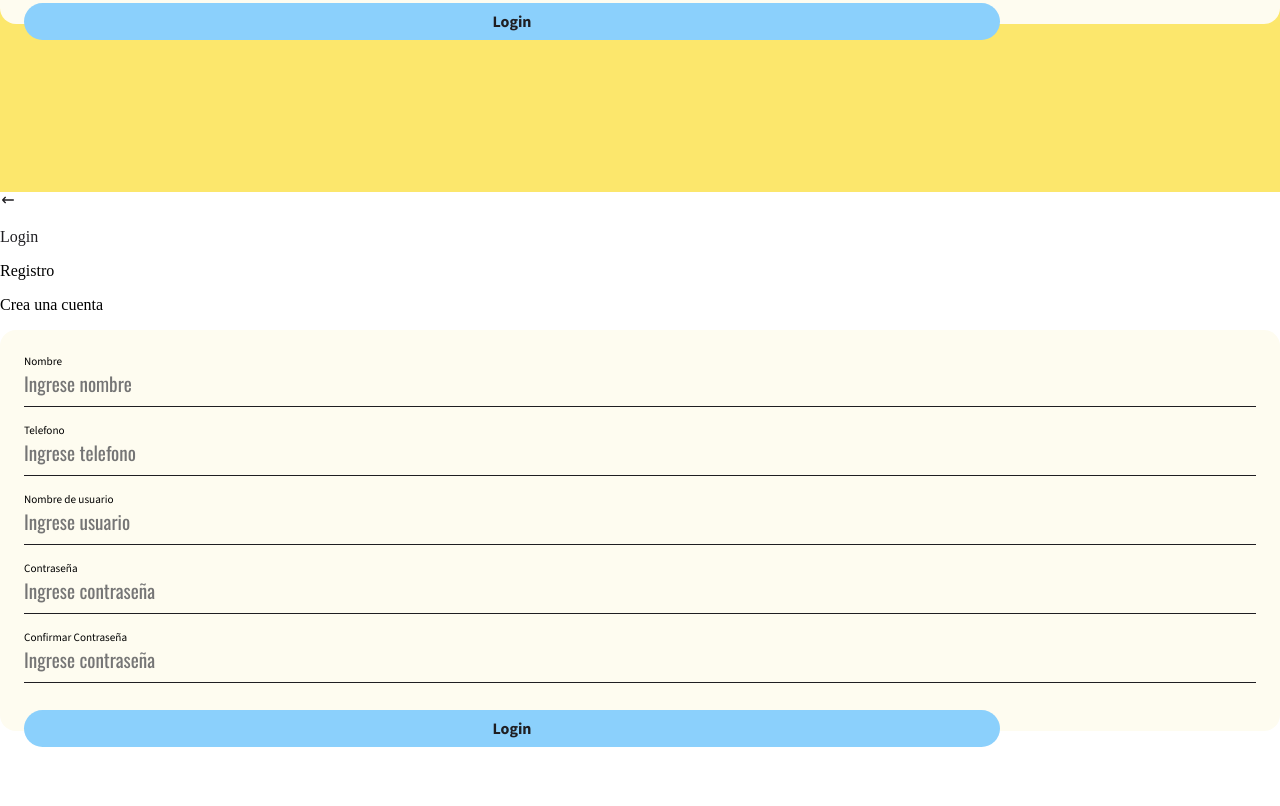
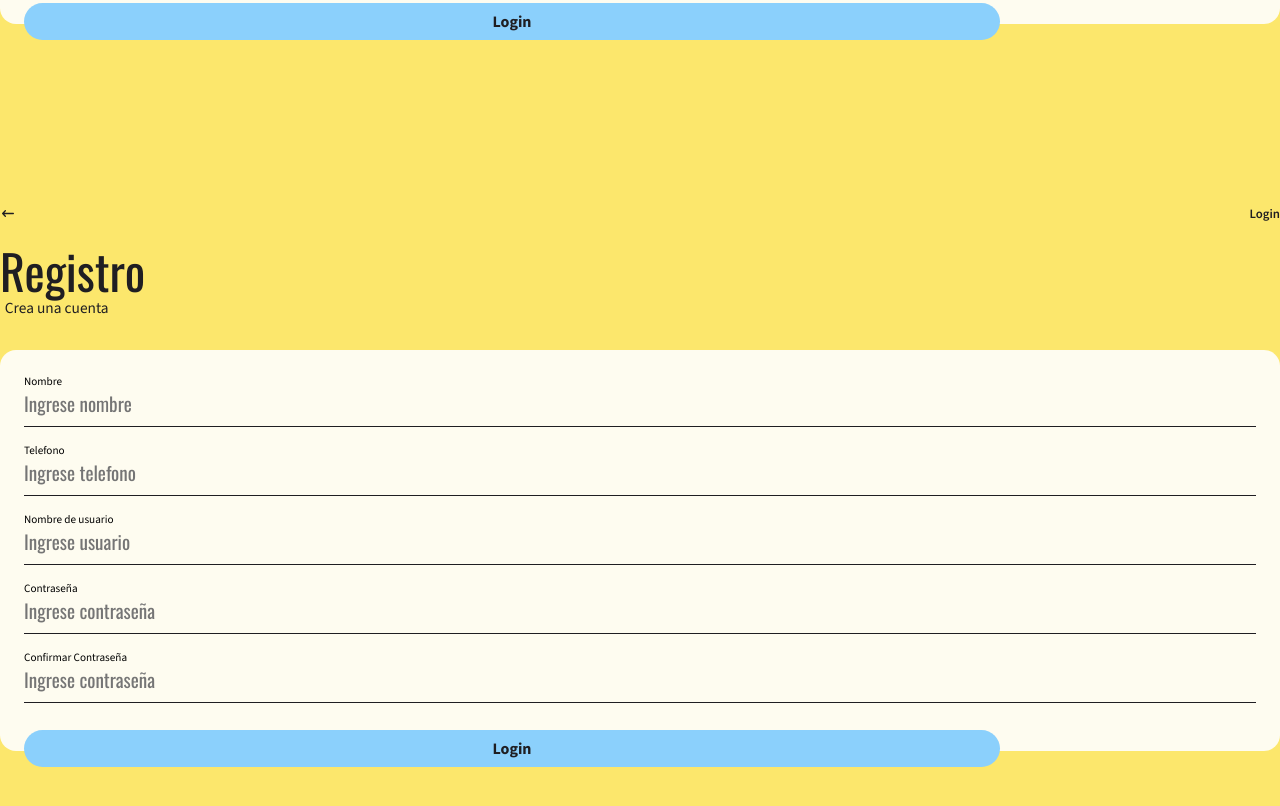
Before and after one commit to mpaulazzv/ProMediApp, a website built with Parcel: page src/index.html in a window 1280 px wide. Shown: the part 1054-1860 px from the top of the page. Before the commit the page ends 1801 px from the top, so only its background shows below. Built offline with nearby package versions, Linux system fonts and the light colour scheme.

Commit message:
Registro CSS

```diff
--- /dev/null
+++ b/src/css/_registro.scss
@@ -0,0 +1,43 @@
+
+#registro{
+    padding: 1.5rem 3rem 1.5 3rem;
+    margin: 0;
+    height: 615px;
+    background-color: $primary;
+}
+
+.regMenu{
+    display: flex;
+    justify-content: space-between;
+    align-content: center;
+}
+
+.arrowLogin{
+    height: 100%;
+    width: 1rem;
+}
+
+.regMenu p{
+    font-size: .8rem;
+    font-family: "Source Sans 3", sans-serif;
+    font-weight: 600;
+}
+
+.regTop{
+    margin: 0 0 2rem 0;
+}
+
+.regTitle{
+    font-size: 3rem;
+    font-family: "Oswald", sans-serif;
+    margin: 0;
+    color: #1f1e22;
+}
+
+.regDesc{
+    margin-top: -.5rem;
+    margin-left: .3rem;
+    font-family: "Source Sans 3", sans-serif;
+    color: #1f1e22;
+    font-size: .96rem;
+}
--- a/src/css/main.scss
+++ b/src/css/main.scss
@@ -1,3 +1,4 @@
 @import "general";
 @import "splash";
 @import "login";
+@import "registro";
```
